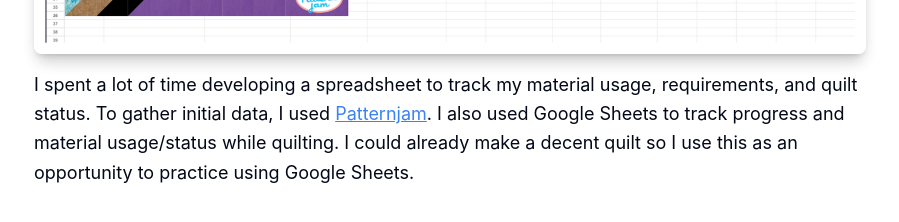
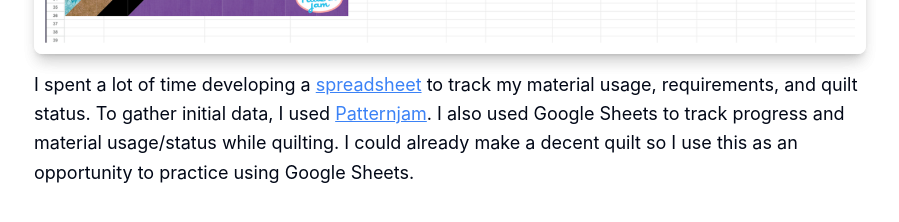
Before and after one commit to lordbagel42/onestone, a SvelteKit app: page /portfolio/experiences/quilting in a window 1280 px wide. Shown: the part 568-790 px from the top of the page, without its empty margins (190-1089 px from the left). Built offline with nearby package versions, Linux system fonts and the light colour scheme.

Commit message:
don't scrunch the photo

```diff
--- a/src/lib/components/popupPhoto.svelte
+++ b/src/lib/components/popupPhoto.svelte
@@ -32,8 +32,8 @@
 		onclick={closePopup}
 		onkeydown={(e) => e.key === 'Enter' && closePopup()}
 	>
-		<div class="relative h-3/4 w-3/4">
-			<img class="h-full w-full rounded-lg shadow-lg" {src} {alt} />
+		<div class="relative max-h-full max-w-full">
+			<img class="max-h-full max-w-full rounded-lg object-contain shadow-lg" {src} {alt} />
 			<h2
 				class="absolute bottom-0 left-0 right-0 bg-black bg-opacity-50 p-4 text-2xl font-semibold text-white"
 			>
--- a/src/routes/portfolio/experiences/quilting/+page.svelte
+++ b/src/routes/portfolio/experiences/quilting/+page.svelte
@@ -22,13 +22,15 @@
 		<PopupPhoto title="Quilt Spreadsheet" src={quiltSpreadsheet} alt="Quilt spreadsheet" />
 
 		<p class="mt-4 text-lg leading-relaxed">
-			I spent a lot of time developing a spreadsheet to track my material usage, requirements, and
-			quilt status. To gather initial data, I used <a
+			I spent a lot of time developing a <a
 				class="hyperlink"
-				href="https://patternjam.com/">Patternjam</a
-			>. I also used Google Sheets to track progress and material usage/status while quilting. I
-			could already make a decent quilt so I use this as an opportunity to practice using Google
-			Sheets.
+				href="https://docs.google.com/spreadsheets/d/1azQjdcOIJ6puB7tlv8clFVlMcvkn8ak4cHtl3jlBPD8/edit?usp=sharing"
+				>spreadsheet</a
+			>
+			to track my material usage, requirements, and quilt status. To gather initial data, I used
+			<a class="hyperlink" href="https://patternjam.com/">Patternjam</a>. I also used Google Sheets
+			to track progress and material usage/status while quilting. I could already make a decent
+			quilt so I use this as an opportunity to practice using Google Sheets.
 		</p>
 	</section>
 
```
